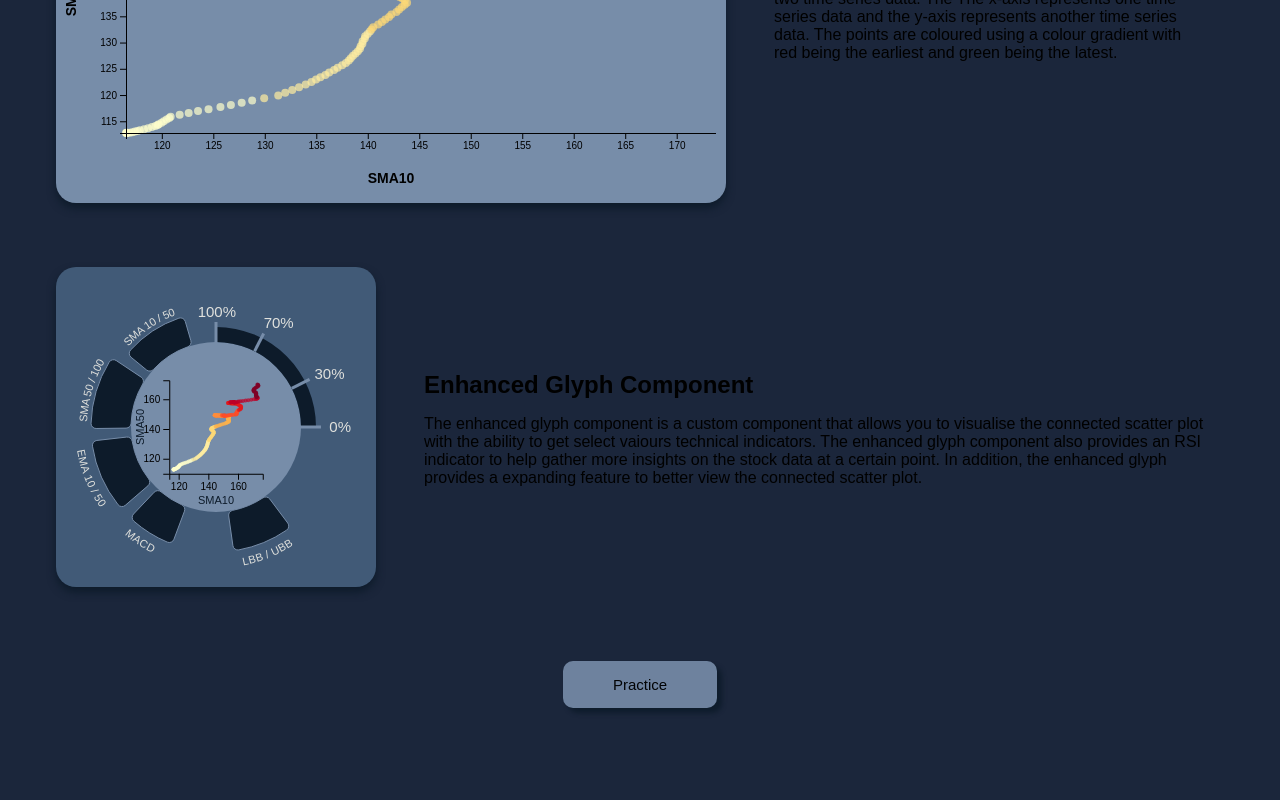
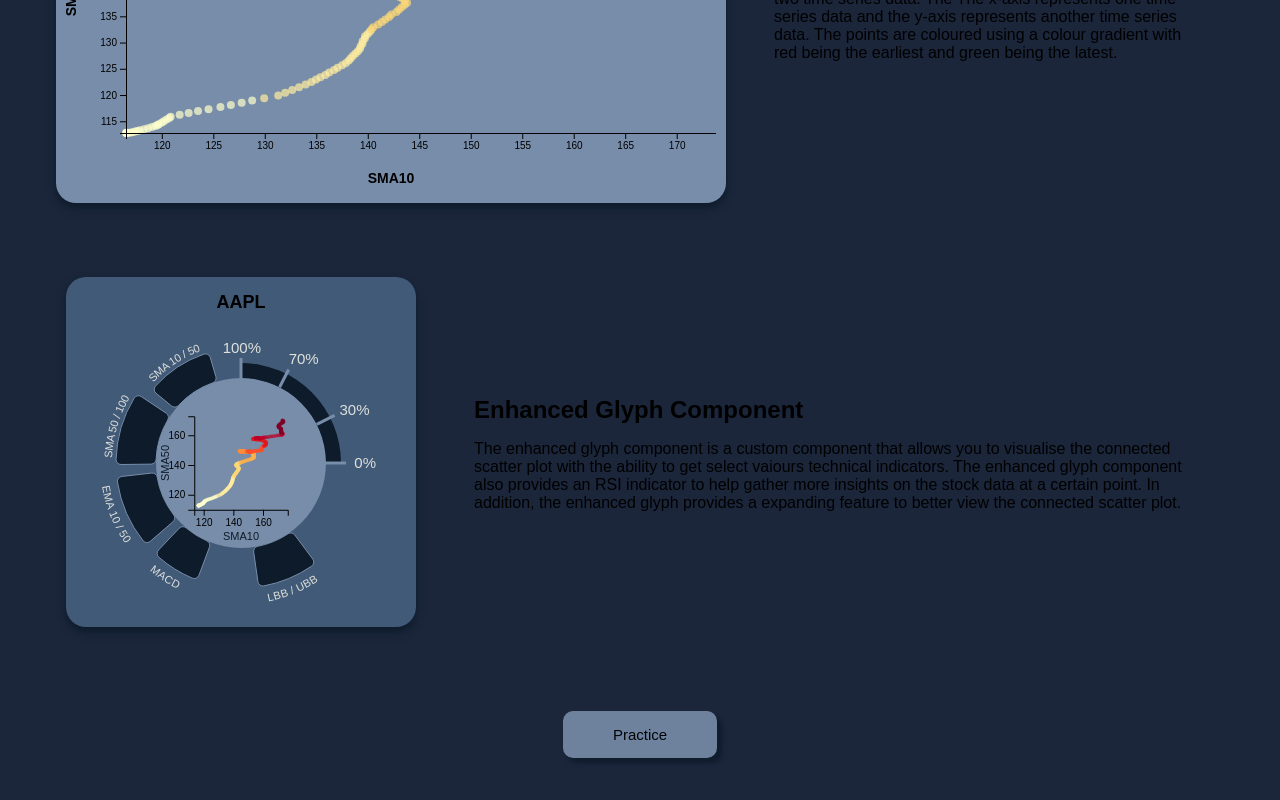
Before and after one commit to Anush-Varma/Trading-Website, a React (Vite) app in the folder client/: page /Tutorial in a window 1280 px wide. Shown: the part 1038-1838 px from the top of the page. Before the commit the page ends 1796 px from the top, so only its background shows below. Built offline with nearby package versions, Linux system fonts and the light colour scheme; no server answers.

Commit message:
chnaged tutorial from using the glyph component to the card component

```diff
--- a/client/src/routes/Tutorial.jsx
+++ b/client/src/routes/Tutorial.jsx
@@ -3,10 +3,9 @@ import Button from "../components/Button";
 import styles from "../styles/tutorial.module.css";
 import axios from "axios";
 import TimeSeriesPlot from "../components/TimeSeriesPlot";
-import Gylph from "../components/Gylph";
+import Card from "../components/Card";
 import ConnectedScatterPlot from "../components/ConnectedScatterPlot";
 import { useEffect, useState } from "react";
-import * as d3 from "d3";
 
 function Tutorial() {
   const [stockTickers, setStockTickers] = useState([]);
@@ -75,9 +74,13 @@ function Tutorial() {
         </div>
       </div>
       <div className={styles.example}>
-        <div className={styles.GlyphGraph}>
+        <div>
           {selectedStock && stockData[selectedStock] && (
-            <Gylph data={stockData[selectedStock]} />
+            <Card
+              ticker={selectedStock}
+              stockData={stockData[selectedStock]}
+              index={0}
+            />
           )}
         </div>
         <div className={styles.rightText}>
```
